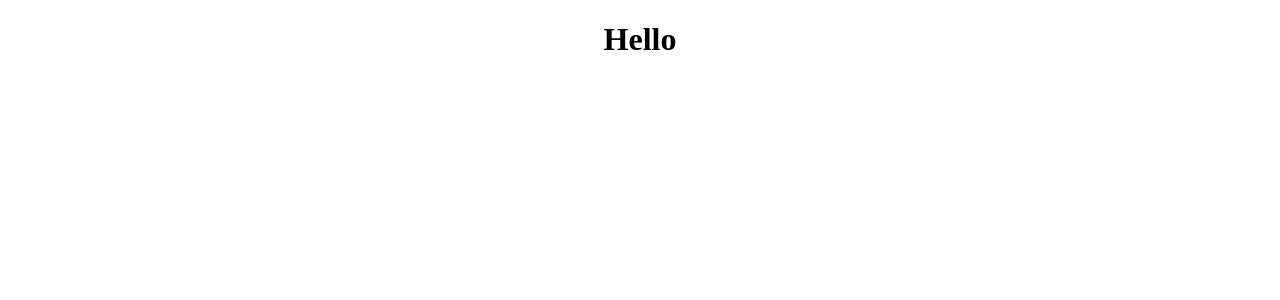
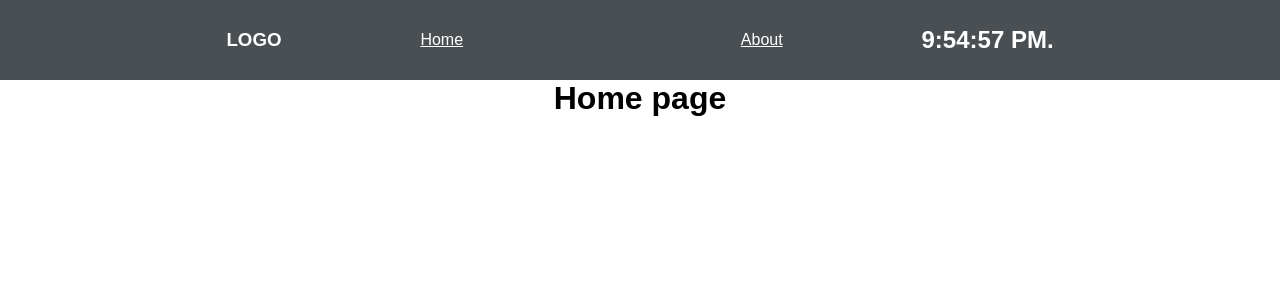
Before and after one commit to asvarnon/Movie-app-react, a React (Create React App) app in the folder movie-app/: page / in a window 1280 px wide. Shown: the top 300 px of the page. Built offline with nearby package versions, Linux system fonts and the light colour scheme.

Commit message:
got nav bar with routes to each tab and homepage, working on building movie page

```diff
--- a/movie-app/package.json
+++ b/movie-app/package.json
@@ -30,5 +30,8 @@
       "last 1 firefox version",
       "last 1 safari version"
     ]
+  },
+  "devDependencies": {
+    "react-router-dom": "^5.2.0"
   }
 }
--- a/movie-app/src/App.css
+++ b/movie-app/src/App.css
@@ -2,6 +2,31 @@
   text-align: center;
 }
 
+* {
+  box-sizing: border-box;
+  margin: 0;
+  padding: 0;
+  font-family: 'PT Sana', sans-serif;
+  text-align: center;
+}
+
+nav {
+  display: flex;
+  justify-content: center;
+  align-items: center;
+  min-height: 10vh;
+  background-color: rgb(73, 79, 82);
+  color: white;
+}
+
+.nav-links {
+  width: 50%;
+  display: flex;
+  justify-content: space-around;
+  align-items: center;
+  list-style: none;
+  text-decoration: none;
+}
 
 
 /*~~~~~~~~~~~~~~~~~default react styling~~~~~~~~~~~~~~~~`*/
--- a/movie-app/src/App.js
+++ b/movie-app/src/App.js
@@ -1,12 +1,23 @@
 import React from 'react';
 import './App.css';
-
+import { BrowserRouter as Router, Switch, Route } from 'react-router-dom';
+//~~~component imports below here
+import Nav from './components/Nav'
+import About from './components/About'
+import Home from './components/Home'
 
 function App() {
   return (
-    <div className="App">
-      <h1>Hello</h1>
-    </div>
+      <Router>
+          <div className="App">
+              <Nav />
+              <Switch>
+                  <Route path="/" exact component={Home}/>
+                  <Route path="/home" exact component={Home}/>
+                  <Route path="/about" exact component={About}/>
+              </Switch>
+          </div>
+      </Router>
   );
 }
 
--- /dev/null
+++ b/movie-app/src/components/About.js
@@ -0,0 +1,13 @@
+import React from 'react'
+
+
+function About() {
+    return(
+        <div>
+            <h1>About Me</h1>
+        </div>
+    )
+}
+
+
+export default About;
--- /dev/null
+++ b/movie-app/src/components/Clock.js
@@ -0,0 +1,41 @@
+import React from "react";
+import { Link } from "react-router-dom";
+
+//Experiment component
+class Clock extends React.Component {
+    // base constructor (function logic?)
+    constructor(props) {
+        super(props);
+        this.state = {date: new Date()};
+
+    }
+    //Methods
+    // DidMount and WillUnmount represent a "life cycle" of the display
+    componentDidMount() {
+        this.timerID = setInterval(
+            () => this.tick(), 1000
+        );
+    }
+    componentWillUnmount() {
+        clearInterval(this.timerID);
+    }
+
+    //adding another tick method to allow clock to increment every second.
+    //this setState generates a new date after 1 second. setState calls the render() again to learn what
+    //should be on the screen.
+    tick() {
+        this.setState({
+            date: new Date()
+        });
+    }
+
+    render() {
+        return (
+            <div>
+                <h2>{this.state.date.toLocaleTimeString()}.</h2>
+            </div>
+        );
+    }
+}
+
+export default Clock;
--- /dev/null
+++ b/movie-app/src/components/Home.js
@@ -0,0 +1,13 @@
+import React from "react";
+import {Link} from "react-router-dom";
+
+
+function Home () {
+
+    return (
+        <div className="contentContainer">
+            <h1>Home page</h1>
+        </div>
+    )
+}
+export default Home;
--- /dev/null
+++ b/movie-app/src/components/Nav.js
@@ -0,0 +1,27 @@
+import React from 'react';
+import {Link} from 'react-router-dom'
+//~~~JS components below
+import Clock from './Clock'
+
+function Nav () {
+    const navStyle = {
+        color: "white"
+    }
+
+    return (
+        <nav>
+            <h3>LOGO</h3>
+            <ul className="nav-links">
+                <Link style={navStyle} to='/home'>
+                    <li>Home</li>
+                </Link>
+                <Link style={navStyle} to='/about'>
+                    <li>About</li>
+                </Link>
+            </ul>
+            <Clock />
+        </nav>
+    );
+
+}
+export default Nav;
```
Also changed, not shown: 1 other file (tests, documents, lock files or other folders).
